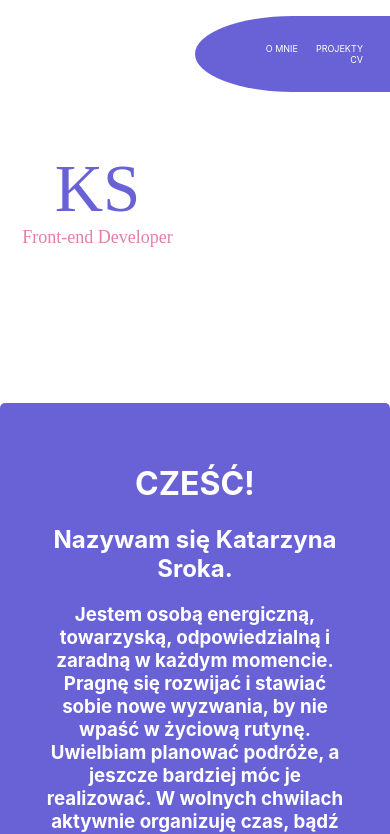
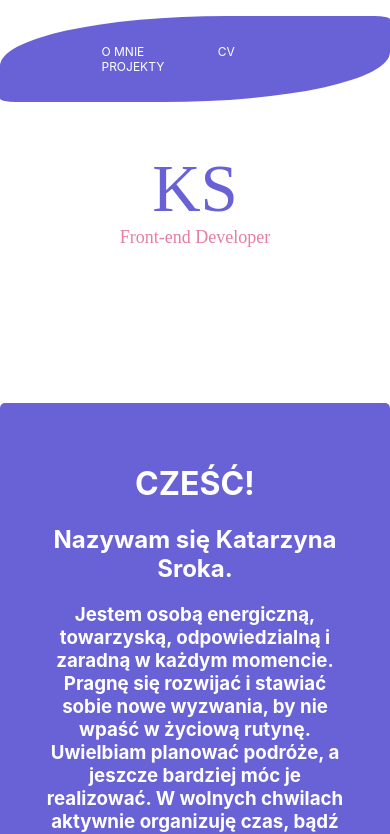
Before and after one commit to Catelyn99/Portfolio, a React (Create React App) app: page / in a window 390 px wide. Shown: the top 834 px of the page. Built offline with nearby package versions, Linux system fonts and the light colour scheme.

Commit message:
changed style of header

```diff
--- a/src/Header/Header.jsx
+++ b/src/Header/Header.jsx
@@ -3,7 +3,7 @@ import styles from './Header.module.scss';
 export default function Header(props) {
 
     return (
-        <div className={styles.container}>
+        <>
             <header>
                 <div className={styles.pagename}>Katarzyna Sroka</div>
                 <div className={styles.pagenamemobile}>KS</div>
@@ -11,11 +11,11 @@ export default function Header(props) {
             </header>
             <section>
                 <ul className={styles.menu}>
-                    <li onClick={props.scrollToProjects} className={styles.menuitem}>PROJEKTY</li>
                     <li onClick={props.scrollToAboutMe} className={styles.menuitem}>O MNIE </li>
                     <li onClick={props.scrollToCv} className={styles.menuitem}>CV</li>
+                    <li onClick={props.scrollToProjects} className={styles.menuitem}>PROJEKTY</li>
                 </ul>
             </section>
-        </div>
+        </>
     );
 }
--- a/src/Header/Header.module.scss
+++ b/src/Header/Header.module.scss
@@ -1,12 +1,5 @@
 @import '../variables';
 @import url('https://fonts.googleapis.com/css2');
-
-.container {
-    display: grid;
-    grid-template-columns: repeat(2, 50%);
-    grid-template-areas: "header .";
-}
-
 header {
     font-family: 'Nanum Pen Script', cursive;
     margin-top: 150px;
@@ -25,35 +18,35 @@ header {
 }
 
 .menu {
-      background-color: $blue-color;
-      border-bottom-left-radius: 50%;
-      padding: 27px;
-      width: 50%;
+    background-color: #6962d6;
+    padding: 28px;
+    border-bottom-right-radius: 58%;
+    border-top-left-radius: 58%;
+    border-bottom-left-radius: 4%;
+    border-top-right-radius: 4%;
+    width: 100%;
     top: 0;
-      border-top-left-radius: 50%;
     position: fixed;
     list-style-type: none;
     z-index: 1;
 }
 
 .menuitem {
-    padding-left: 102px;
-    cursor: -webkit-grab;
     cursor: grab;
     font-weight: 400;
-    float: right;
+    float: center;
+    float: left;
+    margin-left: 22%;
     color: #fff;
 }
-.menuitem:hover{
-    transform: scale(0.9);
+
+.menuitem:hover {
+    color: $pink-color;
 }
 
 .pagenamemobile {
     display: none;
 }
-
-
-
 
 @media (max-width: 1200px) {
     .pagename {
@@ -62,17 +55,8 @@ header {
     .introduction {
         font-size: 35px;
     }
-        .menuitem {
-            padding-left: 50px;
-            font-size: 18px;
 }
- }
- @media (max-width: 992px) {
-    .menuitem {
-        padding-left: 44px;
-        font-size: 10px;
- }
- }
+
 @media (max-width: 825px) {
     .pagename {
         font-size: 40px;
@@ -81,7 +65,6 @@ header {
         font-size: 18px;
     }
     .menuitem {
-        padding-left: 35px;
         font-size: 12px;
     }
 }
@@ -95,9 +78,4 @@ header {
         font-size: 67px;
         color: $blue-color;
     }
-    .menuitem {
-        padding-left: 18px;
-        font-size: 9px;
 }
-
-}
--- a/src/Projects/Projects.module.scss
+++ b/src/Projects/Projects.module.scss
@@ -1,5 +1,4 @@
 @import '../variables';
-
 .container {
     display: flex;
     flex-flow: row wrap;
@@ -12,5 +11,5 @@
     font-size: 55px;
     text-align: center;
     font-weight: 600;
-    color: $pink-color;
+    color: $blue-color;
 }
```
Lines whose indentation alone changed are shown as unchanged.
